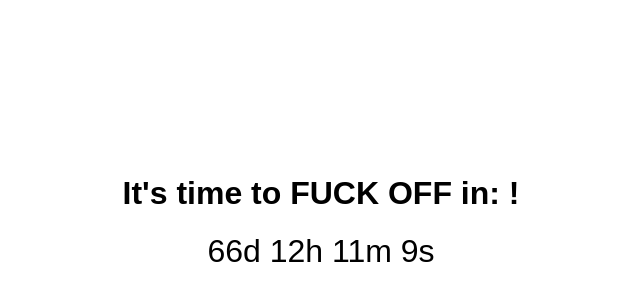
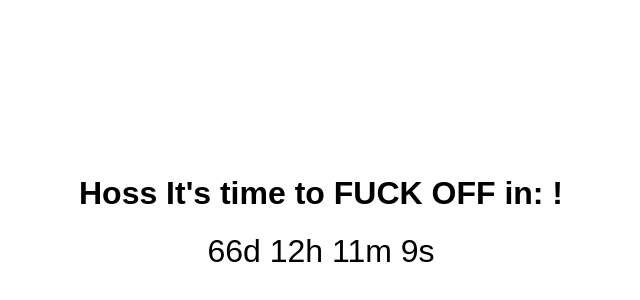
Before and after one commit to Lala2030/Countdown, a plain HTML site: page index.html in a window 1280 px wide. Shown: the part 188-488 px from the top of the page, without its empty margins (319-959 px from the left). Drawn offline with Linux system fonts and the light colour scheme.

Commit message:
Update index.html

```diff
--- a/index.html
+++ b/index.html
@@ -8,7 +8,7 @@
 </head>
 <body>
     <div id="countdown">
-        <h1>It's time to FUCK OFF in: !</h1>
+        <h1>Hoss It's time to FUCK OFF in: !</h1>
         <div id="timer">
             <!-- The countdown will be displayed here -->
         </div>
```
